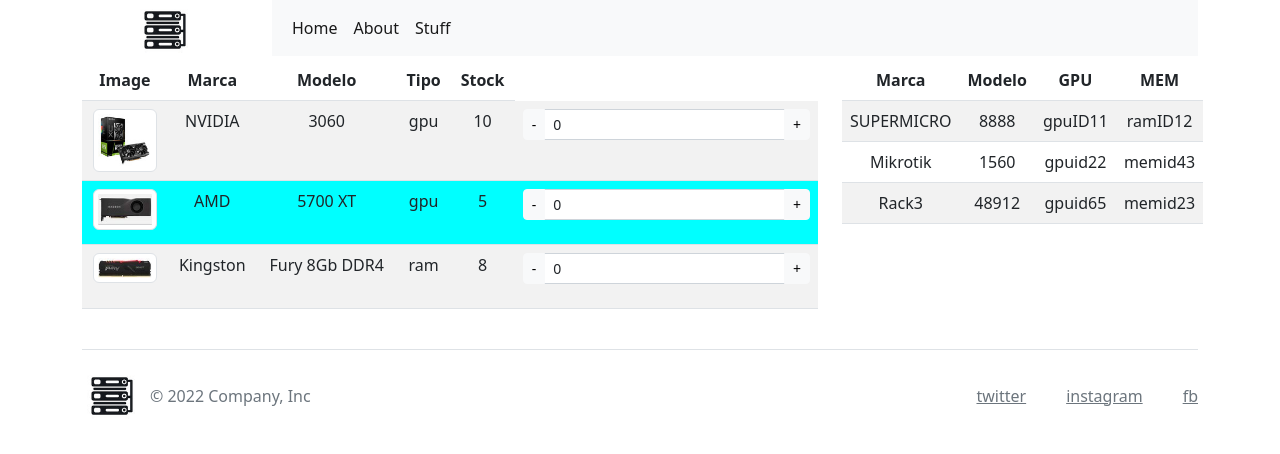
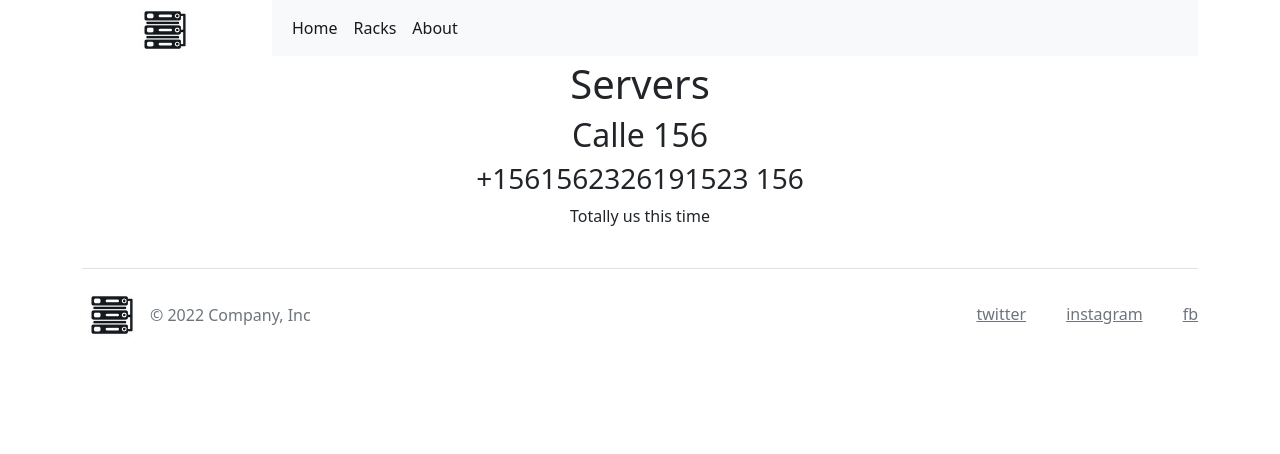
Before and after one commit to djinn506/racksapp, an Angular app: page /about in a window 1280 px wide. Before the commit this address led to /. Shown: the top 454 px of the page. Built offline with nearby package versions, Linux system fonts and the light colour scheme.

Commit message:
Create components and configure routing

```diff
--- /dev/null
+++ b/src/app/about-us/about-us.component.html
@@ -0,0 +1,6 @@
+<div class="col-12">
+    <h1>Servers</h1>
+    <h2>Calle 156</h2>
+    <h3>+1561562326191523   156</h3>
+    <p>Totally us this time</p>
+  </div>
--- /dev/null
+++ b/src/app/about-us/about-us.component.ts
@@ -0,0 +1,15 @@
+import { Component, OnInit } from '@angular/core';
+
+@Component({
+  selector: 'about-us',
+  templateUrl: './about-us.component.html',
+  styleUrls: ['./about-us.component.scss']
+})
+export class AboutUsComponent implements OnInit {
+
+  constructor() { }
+
+  ngOnInit(): void {
+  }
+
+}
--- a/src/app/app-routing.module.ts
+++ b/src/app/app-routing.module.ts
@@ -1,7 +1,13 @@
 import { NgModule } from '@angular/core';
 import { RouterModule, Routes } from '@angular/router';
+import { AboutUsComponent } from './about-us/about-us.component';
+import { RacksComponent } from './racks/racks.component';
 
-const routes: Routes = [];
+const routes: Routes = [
+  { path: '',redirectTo: 'racks',pathMatch: 'full' },
+  { path: 'racks', component: RacksComponent },
+  { path: 'about', component: AboutUsComponent },
+];
 
 @NgModule({
   imports: [RouterModule.forRoot(routes)],
--- a/src/app/app.component.html
+++ b/src/app/app.component.html
@@ -10,13 +10,13 @@
             <div class="" id="navbarSupportedContent">
               <ul class="navbar-nav me-auto mb-2 mb-lg-0">
                 <li class="nav-item">
-                  <a class="nav-link active" aria-current="page" href="#">Home</a>
+                  <a class="nav-link active" aria-current="page" href="/">Home</a>
                 </li>
                 <li class="nav-item">
-                  <a class="nav-link active" aria-current="page" href="#">About</a>
+                  <a class="nav-link active" aria-current="page" [routerLink]="['/racks']">Racks</a>
                 </li>
                 <li class="nav-item">
-                  <a class="nav-link active" aria-current="page" href="#">Stuff</a>
+                  <a class="nav-link active" aria-current="page" [routerLink]="['/about']">About</a>
                 </li>
               </ul>
             </div>
@@ -25,13 +25,9 @@
       </div>
     </div>
     <div class="row">
-      <div class="col-8">
-        <rack-list></rack-list>
-      </div>
-      <div class="col-4">
-        <server-list></server-list>
-      </div>
-
+      <router-outlet></router-outlet>
+      <!-- <racks></racks> -->
+      <!-- <about-us></about-us> -->
     </div>
     <div class="row" >
       <div class="col-12">
--- a/src/app/app.module.ts
+++ b/src/app/app.module.ts
@@ -6,12 +6,16 @@ import { AppRoutingModule } from './app-routing.module';
 import { AppComponent } from './app.component';
 import { RackListComponent } from './rack-list/rack-list.component';
 import { ServerListComponent } from './server-list/server-list.component';
+import { RacksComponent } from './racks/racks.component';
+import { AboutUsComponent } from './about-us/about-us.component';
 
 @NgModule({
   declarations: [
     AppComponent,
     RackListComponent,
-    ServerListComponent
+    ServerListComponent,
+    RacksComponent,
+    AboutUsComponent
   ],
   imports: [
     BrowserModule,
--- a/src/app/rack-list/rack-list.component.html
+++ b/src/app/rack-list/rack-list.component.html
@@ -1,10 +1,10 @@
 <table class="table table-striped table-hover">
     <thead>
       <tr>
-        <th scope="col">Image</th>
-        <th scope="col">Marca</th>
-        <th scope="col">Modelo</th>
-        <th scope="col">Tipo</th>
+        <th scope="col"></th>
+        <th scope="col">Brand</th>
+        <th scope="col">Model</th>
+        <th scope="col">Type</th>
         <th scope="col">Stock</th>
       </tr>
     </thead>
--- a/src/app/rack-list/rack-list.component.ts
+++ b/src/app/rack-list/rack-list.component.ts
@@ -64,5 +64,6 @@ export class RackListComponent implements OnInit {
     alert("No se puede pedir menos de 0 componentes");
     rack.quantity=0;
     }
+  }
+
 }
-}
--- /dev/null
+++ b/src/app/racks/racks.component.html
@@ -0,0 +1,6 @@
+<div class="col-8">
+    <rack-list></rack-list>
+  </div>
+  <div class="col-4">
+    <server-list></server-list>
+  </div>
--- /dev/null
+++ b/src/app/racks/racks.component.ts
@@ -0,0 +1,15 @@
+import { Component, OnInit } from '@angular/core';
+
+@Component({
+  selector: 'racks',
+  templateUrl: './racks.component.html',
+  styleUrls: ['./racks.component.scss']
+})
+export class RacksComponent implements OnInit {
+
+  constructor() { }
+
+  ngOnInit(): void {
+  }
+
+}
```
Also changed, not shown: src/app/about-us/about-us.component.scss (added), src/app/racks/racks.component.scss (added), 2 other files (tests, documents, lock files or other folders).
